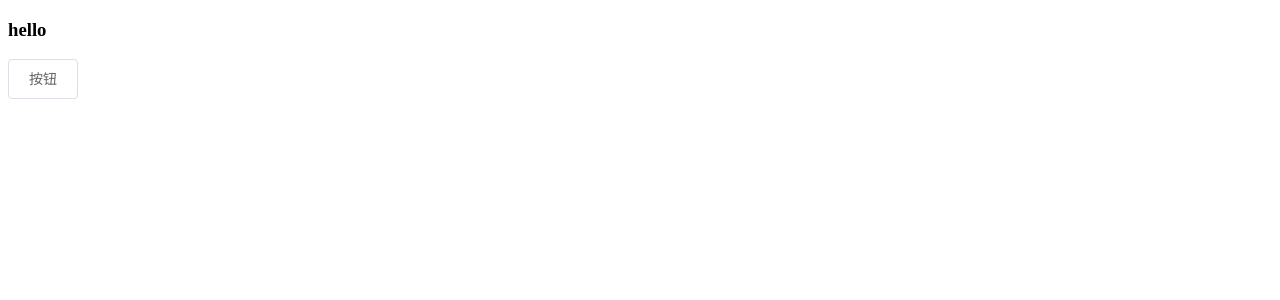
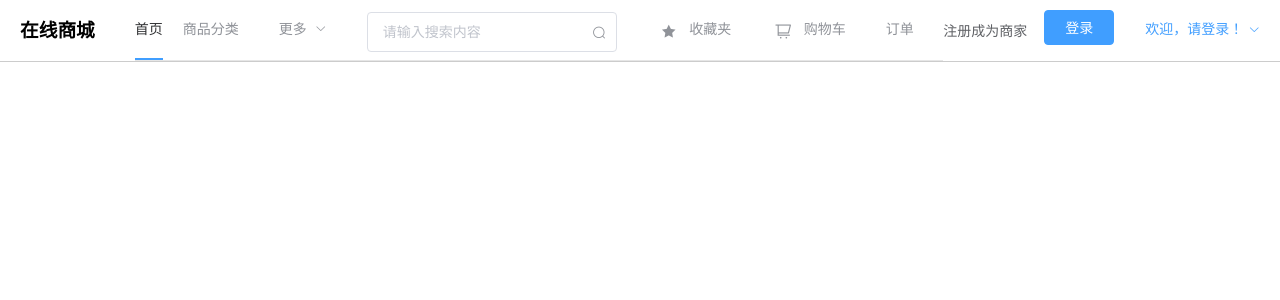
Before and after one commit to Hacker-C/mall-system, a Vue app: page / in a window 1280 px wide. Shown: the top 300 px of the page. Built offline with nearby package versions, Linux system fonts and the light colour scheme.

Commit message:
feature(Header.vue): 首页头部基本布局完成

```diff
--- a/src/App.vue
+++ b/src/App.vue
@@ -1,14 +1,17 @@
 <template>
   <div id="app">
-    <h3>hello</h3>
-    <el-button>按钮</el-button>
+    <Header />
   </div>
 </template>
 
 <script>
+import Header from './components/Header.vue'
+
 export default {
   name: 'app',
-  components: {}
+  components: {
+    Header
+  }
 }
 </script>
 
--- /dev/null
+++ b/src/assets/css/base.css
@@ -0,0 +1,5 @@
+* {
+  margin: 0;
+  padding: 0;
+  box-sizing: border-box;
+}
--- /dev/null
+++ b/src/components/Header.vue
@@ -0,0 +1,90 @@
+<template>
+  <el-row type="flex" class="line">
+    <el-col :span="4">
+      <h3 style="padding-left: 20px; padding-top: 15px">在线商城</h3>
+    </el-col>
+    <el-col flex="1" :push="0" style="">
+      <el-menu
+        :default-active="activeIndex"
+        class="el-menu-demo"
+        mode="horizontal"
+        @select="handleSelect"
+      >
+        <el-menu-item index="1" style="padding: 0">首页</el-menu-item>
+        <el-menu-item index="2">商品分类</el-menu-item>
+        <el-submenu index="3">
+          <template slot="title">更多</template>
+          <el-menu-item index="2-1">关于本网站</el-menu-item>
+          <el-menu-item index="2-3">网站公告</el-menu-item>
+        </el-submenu>
+        <el-menu-item>
+          <el-input
+            v-model="search"
+            style="width: 250px"
+            placeholder="请输入搜索内容"
+            suffix-icon="el-icon-search"
+          ></el-input>
+        </el-menu-item>
+
+        <el-menu-item index="5"
+          ><i class="el-icon-star-on"></i> 收藏夹</el-menu-item
+        >
+        <el-menu-item index="6"
+          ><i class="el-icon-shopping-cart-1"></i> 购物车</el-menu-item
+        >
+        <el-menu-item index="7">订单</el-menu-item>
+      </el-menu>
+    </el-col>
+    <el-col :span="3" style="margin-top: 20px">
+      <el-link>注册成为商家</el-link>
+    </el-col>
+    <el-col :span="3">
+      <el-button
+        type="primary"
+        style="height: 35px; line-height: 10px; margin-top: 10px"
+        >登录</el-button
+      >
+    </el-col>
+    <el-col :span="4" style="padding-right: 0; padding-top: 18px">
+      <el-dropdown style="width: 100%; padding: 0">
+        <span class="el-dropdown-link">
+          欢迎，请登录！<i class="el-icon-arrow-down el-icon--right"></i>
+        </span>
+        <el-dropdown-menu slot="dropdown">
+          <el-dropdown-item>个人信息</el-dropdown-item>
+          <el-dropdown-item>退出</el-dropdown-item>
+        </el-dropdown-menu>
+      </el-dropdown>
+    </el-col>
+  </el-row>
+</template>
+
+<script>
+export default {
+  data() {
+    return {
+      activeIndex: '1',
+      activeIndex2: '1',
+      search: ''
+    }
+  },
+  methods: {
+    handleSelect(key, keyPath) {
+      console.log(key, keyPath)
+    }
+  }
+}
+</script>
+
+<style scoped>
+.line {
+  border-bottom: 1px solid #ccc;
+}
+.el-dropdown-link {
+  cursor: pointer;
+  color: #409eff;
+}
+.el-icon-arrow-down {
+  font-size: 12px;
+}
+</style>
--- a/src/main.js
+++ b/src/main.js
@@ -2,6 +2,7 @@ import Vue from 'vue'
 import App from './App.vue'
 import router from './router'
 import './plugins/element.js'
+import './assets/css/base.css'
 
 Vue.config.productionTip = false
 
```
